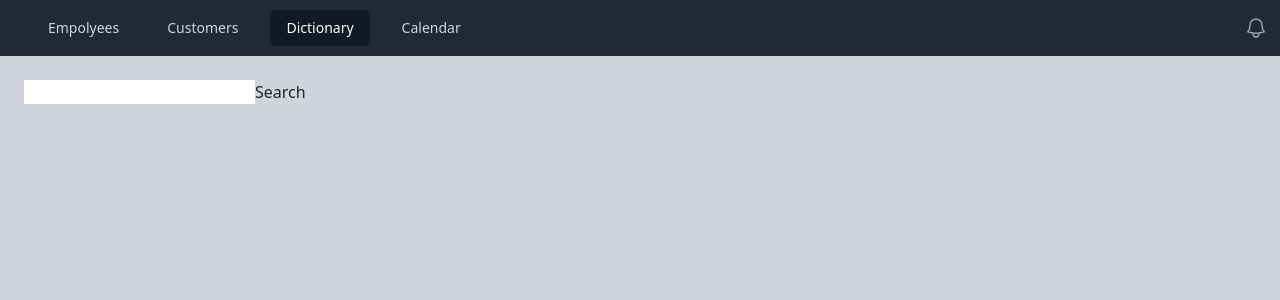
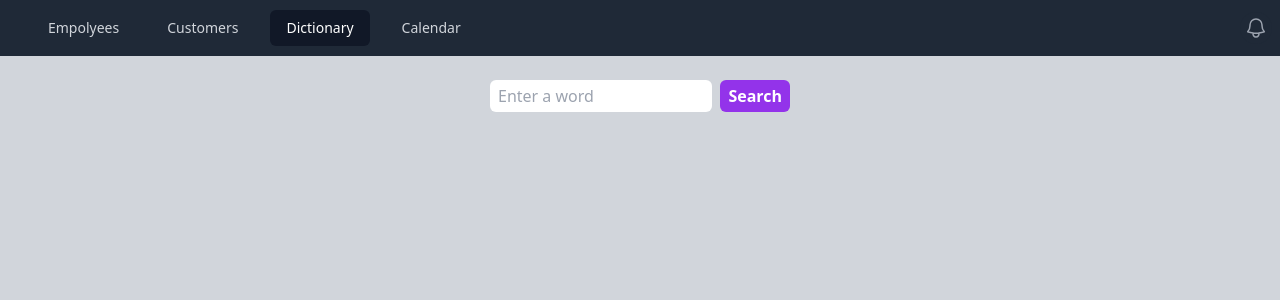
Before and after one commit to OnmejeTg/psychic-waffle, a React (Create React App) app: page /dictionary in a window 1280 px wide. Shown: the top 300 px of the page. Built offline with nearby package versions, Linux system fonts and the light colour scheme.

Commit message:
Build and style Definition search component

```diff
--- a/src/App.js
+++ b/src/App.js
@@ -16,7 +16,7 @@ function App() {
           <Route path="/customers" element={<Customers />} />
           <Route path="/dictionary" element={<Dictionary/>} />
           <Route path="/404" element={<NotFound/>} />
-          <Route path="/definition/:search" element={<Definition/>} />
+          <Route path="/dictionary/:search" element={<Definition/>} />
           <Route path="*" element={<NotFound/>} />
         </Routes>
       </Header>
--- /dev/null
+++ b/src/components/DefinitionSearch.js
@@ -0,0 +1,31 @@
+import { useState } from "react";
+import { useNavigate } from "react-router-dom";
+
+const DefinitionSearch = () => {
+  const [word, setWord] = useState("");
+  const navigate = useNavigate();
+  return (
+    <div>
+      <form
+        className="flex space-between space-x-2 max-w-[300px]"
+        onSubmit={() => {
+          navigate("/dictionary/" + word);
+        }}
+      >
+        <input
+          className=" shrink min-w-0 px-2 rounded py-1"
+          placeholder="Enter a word"
+          type="text"
+          onChange={(e) => {
+            setWord(e.target.value);
+          }}
+        />
+        <button className="bg-purple-600 hover:bg-purple-700 text-white font-bold py-1 px-2 rounded">
+          Search
+        </button>
+      </form>
+    </div>
+  );
+};
+
+export default DefinitionSearch;
--- a/src/pages/Definition.js
+++ b/src/pages/Definition.js
@@ -2,6 +2,7 @@ import { useState, useEffect } from "react";
 import { v4 as uuidv4 } from "uuid";
 import { useNavigate, useParams, Link} from "react-router-dom";
 import NotFound from "../components/NotFound";
+import DefinitionSearch from "../components/DefinitionSearch";
 
 const Definition = () => {
   const [word, setWord] = useState();
@@ -44,6 +45,8 @@ const Definition = () => {
               </p>
             );
           })}
+          <p>Search Again</p>
+          <DefinitionSearch/>
         </>
       ) : null}
     </>
--- a/src/pages/Dictionary.js
+++ b/src/pages/Dictionary.js
@@ -1,21 +1,11 @@
-import { useState } from "react"
-import { useNavigate } from "react-router-dom"
+import DefinitionSearch from "../components/DefinitionSearch";
 
 const Dictionary = () => {
-    const [word, setWord] = useState('')
-    const navigate = useNavigate()
+  return (
+    <div className=" flex justify-center">
+      <DefinitionSearch />
+    </div>
+  );
+};
 
-  return (
-    <div>
-      <input type="text" onChange={(e)=>{
-        setWord(e.target.value)
-
-      }} />
-      <button onClick={()=>{
-        navigate("/definition/"+word)
-      }}>Search</button>
-    </div>
-  )
-}
-
-export default Dictionary
+export default Dictionary;
```
